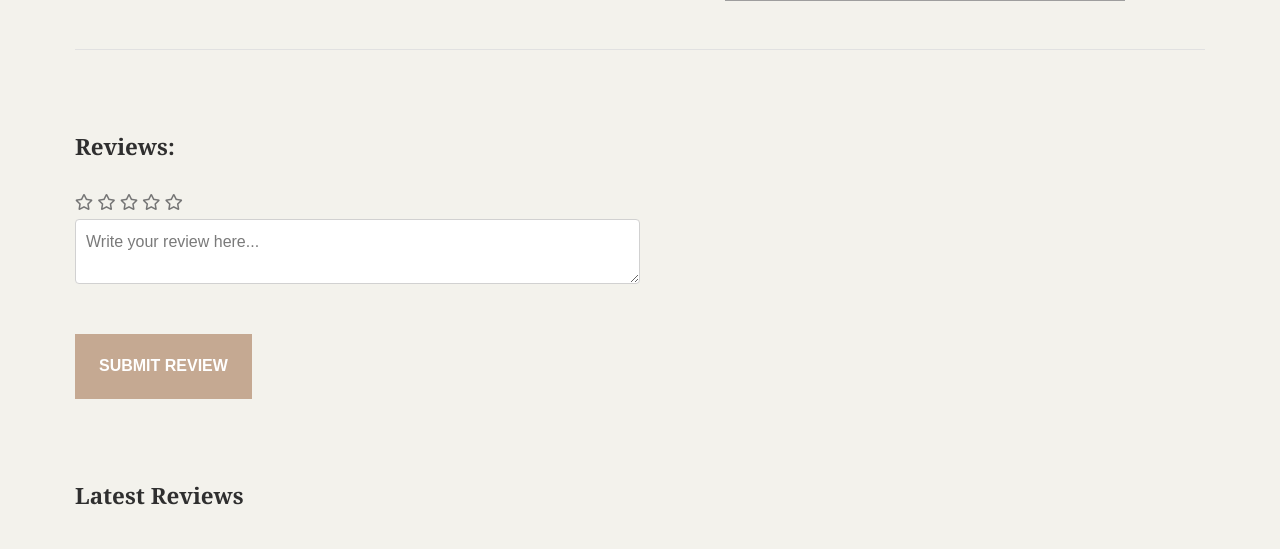
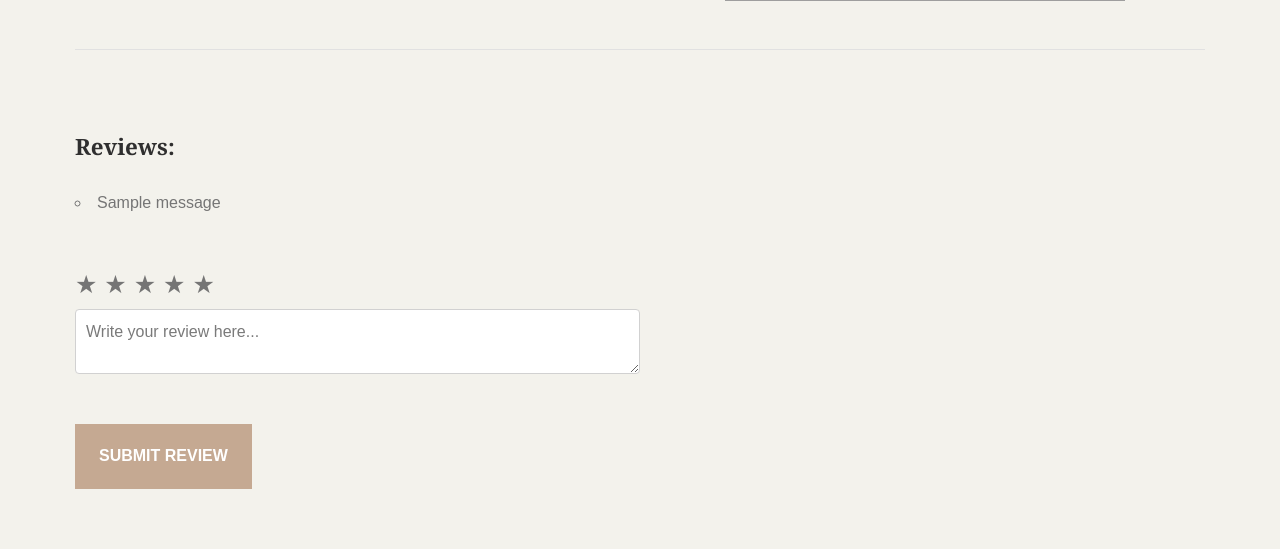
Before and after one commit to mustafataha5/New_Book_store, a Django app: page /book/2 in a window 1280 px wide. Shown: the part 1192-1741 px from the top of the page. Before the commit the page ends 1697 px from the top, so only its background shows below. Run offline with Django 3.2, Linux system fonts and the light colour scheme; data comes from the database, SQL or seed files in the repository; both versions use the stored data as it was after the commit; tables that the repository leaves empty hold one stand-in row (values such as "Sample post"); one stand-in notice (Sample message) is shown; some libraries are stand-ins or nearby versions; grey boxes are pictures that could not be loaded.

Commit message:
save job

```diff
--- a/store_app/models.py
+++ b/store_app/models.py
@@ -80,7 +80,7 @@ class OrderManger(models.Manager):
 class CommentManger(models.Manager):
     def comment_validation(self,postData,postID,userID):
         errors ={}
-        if len(postData['comment_message']) == 0 :
+        if len(postData['comment_message']) >= 0 :
             errors['comment_message-'+str(userID)+str(postID)] = 'Please fill the comment message field'
 
         return errors
@@ -97,6 +97,19 @@ class CategoryManger(models.Manager):
 
 class LanguageManger(models.Manager):
     def language_validation(self,postData):
+        errors = {}
+        # if len(postData['review_message']) == 0 :
+        #     errors['review_message'] = 'Please fill the review message field'
+        if int(postData['review_level']) == 0 :
+            errors['review_level'] = "Please choose your review level"
+
+        return errors
+
+
+        return errors
+
+class ReviewManger(models.Manager):
+    def review_validation(self,postData):
         errors = {}
 
 
@@ -183,3 +196,4 @@ class Review (models.Model):
     message = models.TextField(null=True)
     created_at = models.DateTimeField(auto_now_add=True)
     updated_at = models.DateTimeField(auto_now=True)
+    objects = ReviewManger()
--- /dev/null
+++ b/store_app/static/css/star.css
@@ -0,0 +1,24 @@
+.star {
+    font-size: 25px;
+    cursor: pointer;
+  }
+
+  .one {
+    color: rgb(255, 0, 0);
+  }
+
+  .two {
+    color: rgb(255, 106, 0);
+  }
+
+  .three {
+    color: rgb(251, 255, 120);
+  }
+
+  .four {
+    color: rgb(255, 255, 0);
+  }
+
+  .five {
+    color: rgb(24, 159, 14);
+  }
--- /dev/null
+++ b/store_app/static/js/reviews.js
@@ -0,0 +1,48 @@
+
+
+
+function shutdown_start(ele){
+    console.log(">>>>>",ele.getAttribute('data-rating'))
+}
+
+
+function light_start(ele){
+    console.log("<<<<<<>>>>>>>>>>>",ele.getAttribute('data-rating'))
+}
+
+
+
+function set_star_level(ele){
+    console.log("click ",ele.getAttribute('data-rating'))
+}
+
+
+let stars = document.getElementsByClassName("star");
+// let output = document.getElementById("output");
+
+rev_level = document.getElementById('review_level')
+// Funtion to update rating
+function gfg(n) {
+    remove();
+    for (let i = 0; i < n; i++) {
+        if (n == 1) cls = "one";
+        else if (n == 2) cls = "two";
+        else if (n == 3) cls = "three";
+        else if (n == 4) cls = "four";
+        else if (n == 5) cls = "five";
+
+        stars[i].className = "star " + cls;
+    }
+    rev_level.value = n;
+    console.log(rev_level)
+    // output.innerText = "Rating is: " + n + "/5";
+}
+
+// To remove the pre-applied styling
+function remove() {
+    let i = 0;
+    while (i < 5) {
+        stars[i].className = "star";
+        i++;
+    }
+}
--- a/store_app/templates/book_details.html
+++ b/store_app/templates/book_details.html
@@ -16,6 +16,9 @@
     <link rel="stylesheet" type="text/css" href="{%static 'css/normalize.css' %}">
     <link rel="stylesheet" type="text/css" href="{%static '/css/vendor.css'%}">
     <link rel="stylesheet" type="text/css" href="{%static 'css/style1.css'%}">
+
+    <link rel="stylesheet" type="text/css" href="{%static 'css/star.css'%}">
+
     <link rel="stylesheet" href="https://cdnjs.cloudflare.com/ajax/libs/font-awesome/5.15.3/css/all.min.css"
         integrity="sha512-iBBXm8fW90+nuLcSKlbmrPcLa0OT92xO1BIsZ+ywDWZCvqsWgccV3gFoRBv0z+8dLJgyAHIhR35VZc2oM/gI1w=="
         crossorigin="anonymous" />
@@ -151,23 +154,54 @@
                         </div>
                         <footer class="mt-5">
                             <hr>
+
                             <div class="container1">
                                 <div class="row">
                                     <div class="col-md-12">
                                         <h3 class="mb-4">Reviews:</h3>
+                                        {% if messages %}
+                                        <ul class="messages">
+                                            {% for message in messages %}
+                                            <li{% if message.tags %} class="{{ message.tags }}" {% endif %}>{{ message}}</li>
+                                            {% endfor %}
+                                        </ul>
+                                        {% endif %}
+                                        <form  action="/create_review/{{book.id}}" method="post">
+                                            {% csrf_token %}
+                                            <div class="card">
+                                                <input type="hidden" name="review_level" id="review_level" value="0">
+                                                <span onclick="gfg(1)"
+                                                      class="star">★
+                                                </span>
+                                                <span onclick="gfg(2)"
+                                                      class="star">★
+                                                </span>
+                                                <span onclick="gfg(3)"
+                                                      class="star">★
+                                                </span>
+                                                <span onclick="gfg(4)"
+                                                      class="star">★
+                                                </span>
+                                                <span onclick="gfg(5)"
+                                                      class="star">★
+                                                </span>
+                                                <!-- <h3 id="output">
+                                                      Rating is: 0/5
+                                                  </h3> -->
+                                            </div>
+                                            <!-- <div id="input_start" class="star-rating mb-3">
 
-                                        <form method="post" action="">
-                                            {% csrf_token %}
-                                            <div class="star-rating mb-3">
-                                                <input type="hidden" name="review_level" id="review_level" value="0">
-                                                <i class="far fa-star star" data-rating="1"></i>
-                                                <i class="far fa-star star" data-rating="2"></i>
-                                                <i class="far fa-star star" data-rating="3"></i>
-                                                <i class="far fa-star star" data-rating="4"></i>
-                                                <i class="far fa-star star" data-rating="5"></i>
-                                            </div>
+                                                <i id="input_start-1" class="far fa-star star" data-rating="1"
+                                                    onmouseover="light_start(this)"
+                                                    onmouseout="shutdown_start(this)"
+                                                    onclick="set_star_level(this)"></i>
+                                                <i id="input_start-2" class="far fa-star star" data-rating="2"></i>
+                                                <i id="input_start-3" class="far fa-star star" data-rating="3"></i>
+                                                <i id="input_start-4" class="far fa-star star" data-rating="4"></i>
+                                                <i id="input_start-5" class="far fa-star star" data-rating="5"></i>
+                                            </div> -->
                                             <div class="form-group">
-                                                <textarea name="message" class="texts" class="form-control"
+                                                <textarea name="review_message" class="texts" class="form-control"
                                                     placeholder="Write your review here..." rows="3"></textarea>
                                             </div>
                                             <button type="submit" class="btn btn-primary">Submit Review</button>
@@ -187,6 +221,7 @@
                                         <i class="far fa-star star" data-rating="4"></i>
                                         <i class="far fa-star star" data-rating="5"></i>
                                     </div>
+
                                     <div class="form-group">
                                         <p>review.message</p>
                                         <p></p>
@@ -196,6 +231,7 @@
                             {% endfor %}
 
     </section>
+    <script src="{%static 'js/reviews.js'%}"></script>
 </body>
 
 </html>
--- a/store_app/urls.py
+++ b/store_app/urls.py
@@ -20,5 +20,7 @@ urlpatterns = [
     path('addComment/<int:postID>',views.add_comment),
     path('deletePost/<int:postID>',views.delete_post),
 
+    path('create_review/<int:bookID>',views.create_review),
+
 
 ]
--- a/store_app/views.py
+++ b/store_app/views.py
@@ -1,5 +1,5 @@
 from django.shortcuts import render , redirect
-from .models import User,Book,Post,Comment
+from .models import User,Book,Post,Comment,Review
 from  django.contrib import messages
 import bcrypt
 import datetime
@@ -68,7 +68,10 @@ def logout(request):
 
 
 def show_book(request,bookID):
-    data = {'book': Book.objects.get(id=bookID)}
+    book = Book.objects.get(id=bookID)
+    data = {'book': book,
+            'reviews': book.reviews.all(),
+           }
 
     return render (request, 'book_details.html', data)
 
@@ -99,15 +102,26 @@ def main(request):
 
 
 
+def create_review(request,bookID):
 
+    if request.method == 'POST':
+        if not 'userID' in request.session:
+            return redirect(f'/book/{bookID}')
 
+        errors = Review.objects.review_validation(request.POST)
 
+        if len(errors) > 0 :
+            for key,val in errors.items() :
+                messages.error(request,val,extra_tags=key)
+                return redirect(f'/book/{bookID}')
 
+        rev_message = request.POST['review_message']
+        rev_level = request.POST['review_level']
+        user = User.objects.get(id=request.session['userID'])
+        book = Book.objects.get(id=bookID)
+        Review.objects(message=rev_message,review_level=rev_level,user=user,book=book)
 
-
-
-
-
+    return redirect(f'/book/{bookID}')
 
 
 
```
Also changed, not shown: db.sqlite3.
